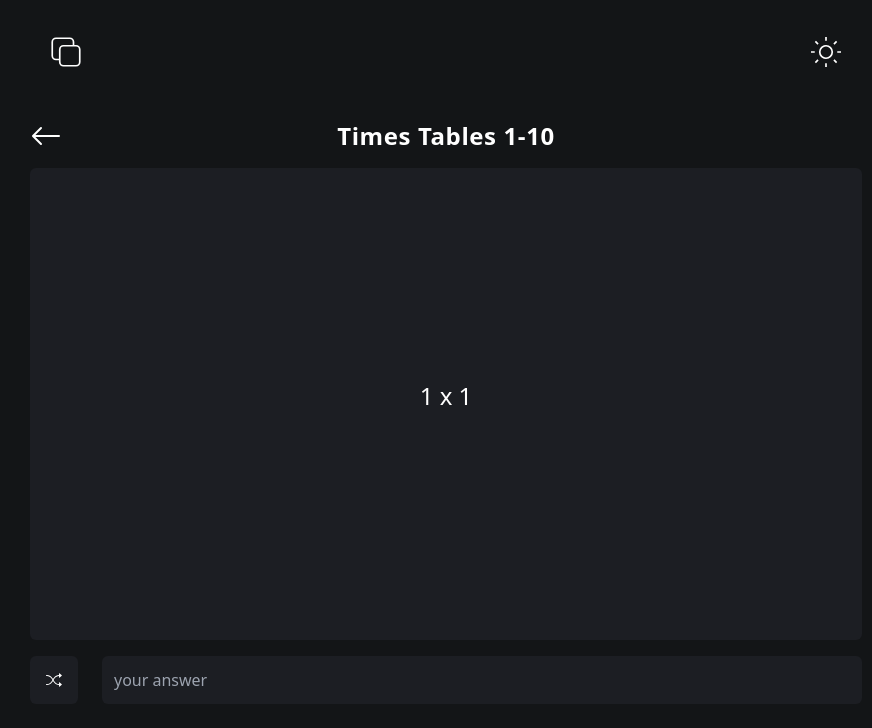
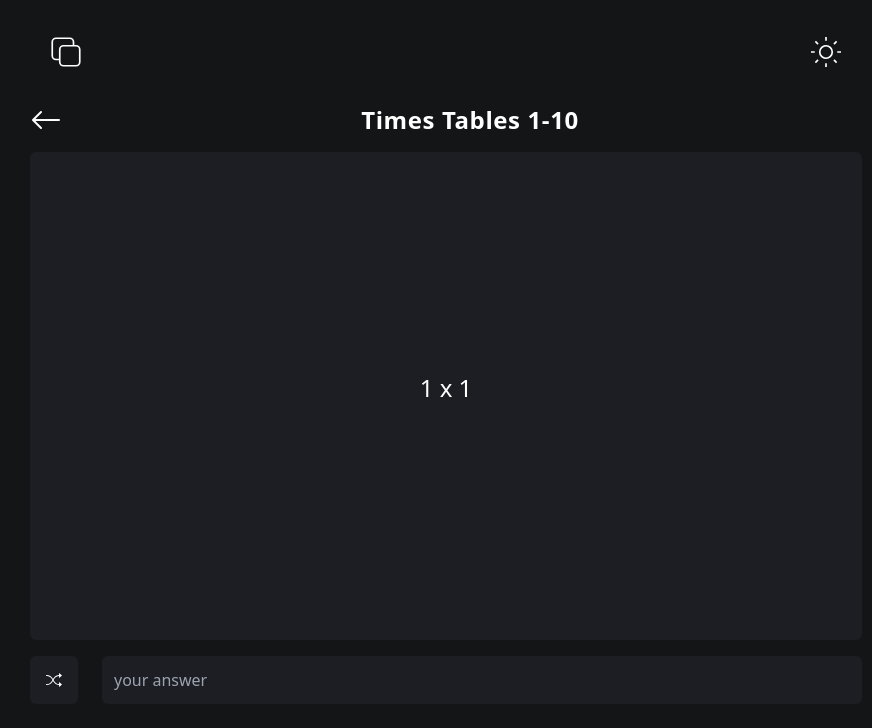
Before and after one commit to DaraghColl/basics, a React (Vite) app: page /topic-learn/1 in a window 1280 px wide. Shown: the top 728 px of the page, without its empty margins (194-1066 px from the left). Built offline with nearby package versions, Linux system fonts and the light colour scheme.

Commit message:
fix: slide heading and back arrow

```diff
--- a/src/pages/topic-learn/topic-learn.tsx
+++ b/src/pages/topic-learn/topic-learn.tsx
@@ -40,9 +40,10 @@ const TopicLearn = () => {
 
     return (
       <div className="relative flex h-3/4 w-full flex-col gap-4">
+        <div className="flex items-center gap-4">
           <Link to="/topic-list">
             <svg
-            className="absolute top-4 h-8 w-8"
+              className=" h-8 w-8"
               xmlns="http://www.w3.org/2000/svg"
               width="16"
               height="16"
@@ -53,7 +54,8 @@ const TopicLearn = () => {
             </svg>
           </Link>
 
-        <h2 className="text-center text-2xl font-bold tracking-wide">{title}</h2>
+          <h2 className="flex-[2] text-center text-2xl font-bold tracking-wide">{title}</h2>
+        </div>
         <div
           className="scrollbar no-scrollbar flex h-full w-full snap-x snap-mandatory gap-8 overflow-scroll scroll-smooth"
           key={`slides_shuffle_${shuffleOn}`}
```
Lines whose indentation alone changed are shown as unchanged.
